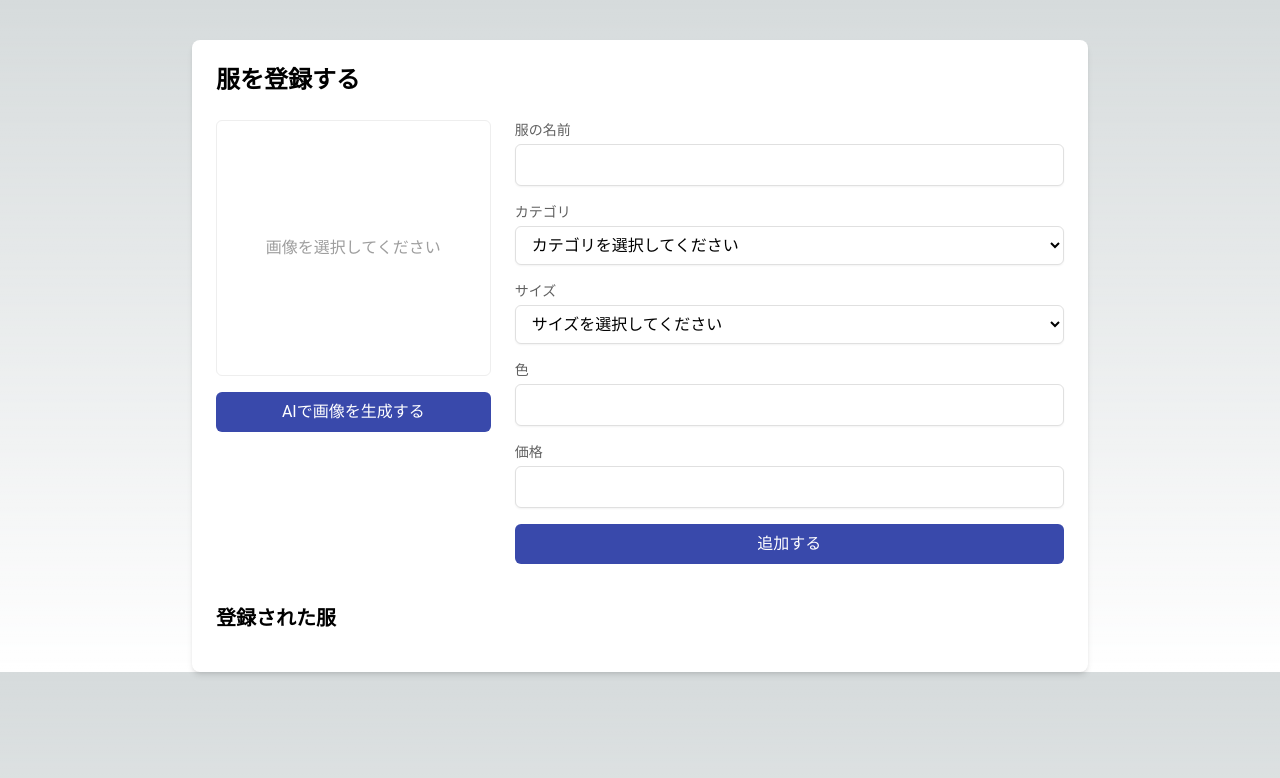
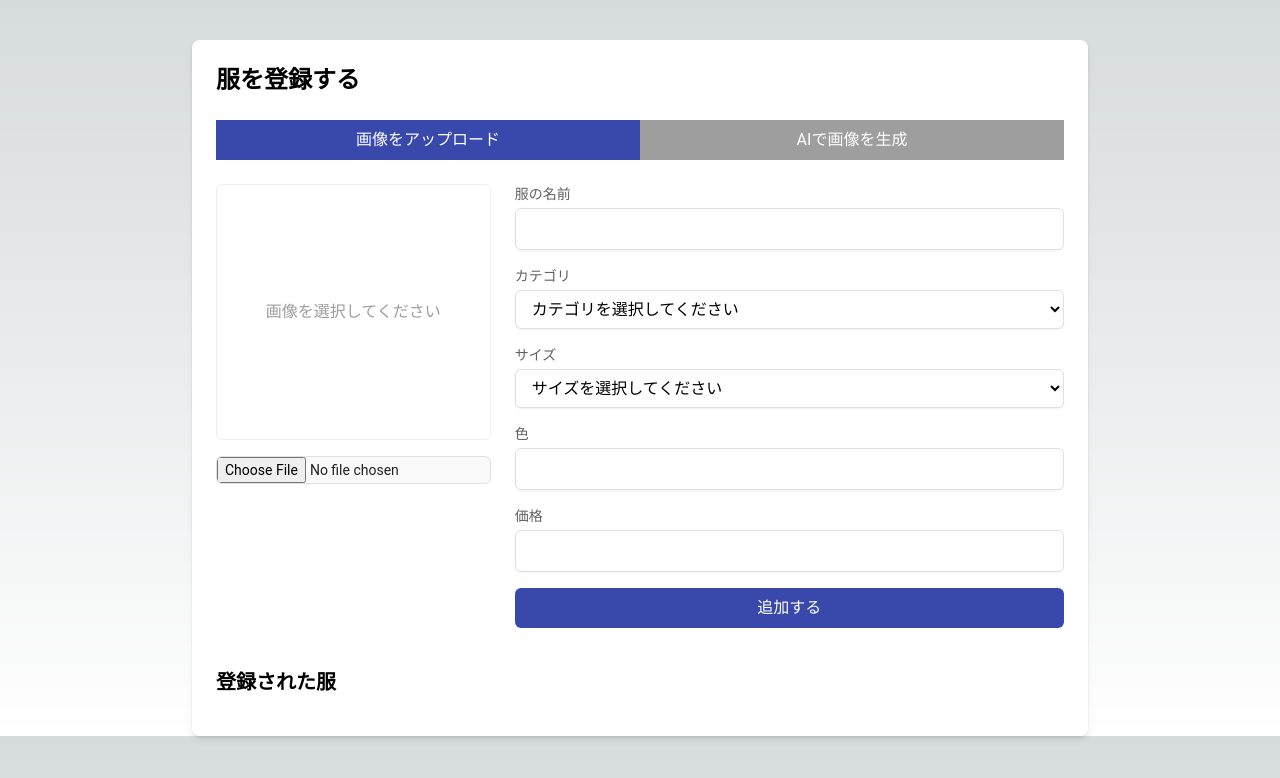
Before and after one commit to Charlie2222223/Fashion-Folder, a Next.js app: page /components/Closet/ClothingRegistration in a window 1280 px wide. Shown: the top 778 px of the page. Built offline with nearby package versions, Linux system fonts and the light colour scheme.

Commit message:
服の命令分を変更

```diff
--- a/src/pages/components/Closet/ClothingRegistration.tsx
+++ b/src/pages/components/Closet/ClothingRegistration.tsx
@@ -7,6 +7,7 @@ interface ClothingItem {
   size: string;
   color: string;
   price: string;
+  description: string | null; // 服の詳細説明
   image: string | null;
 }
 
@@ -17,27 +18,31 @@ const ClothingRegistration: React.FC = () => {
     size: "",
     color: "",
     price: "",
+    description: null,
     image: null,
   });
 
   const [clothingList, setClothingList] = useState<ClothingItem[]>([]);
   const [loading, setLoading] = useState(false);
+  const [activeTab, setActiveTab] = useState<"upload" | "generate">("upload"); // タブの状態
 
   const categories = ["Tシャツ", "パンツ", "ジャケット", "スカート", "ドレス", "スーツ", "アウター", "ジーンズ", "シャツ", "パーカー"];
-  const Size = ["XS","S","M","L","XL","XXL","XXXL"];
+  const Size = ["XS", "S", "M", "L", "XL", "XXL", "XXXL"];
 
-  const handleChange = (e: React.ChangeEvent<HTMLInputElement | HTMLSelectElement>) => {
+  const handleChange = (e: React.ChangeEvent<HTMLInputElement | HTMLSelectElement | HTMLTextAreaElement>) => {
     const { name, value } = e.target;
     setFormData((prevFormData) => ({ ...prevFormData, [name]: value }));
   };
 
   const handleImageGeneration = async () => {
-    setLoading(true);
+    setLoading(true); // ロード状態を開始
     try {
       const response = await axios.post('http://localhost:8000/api/generate-image', {
+        prompt: `服の画像を生成して　服のカテゴリーは${formData.category} で服の色は ${formData.color} で服の細かい詳細は ${formData.description ? `${formData.description}` : '特にない'}`,
         category: formData.category,
         size: formData.size,
         color: formData.color,
+        description: formData.description, // 服の詳細説明をリクエストに追加
       });
       const imageUrl = response.data.imageUrl;
       setFormData((prevFormData) => ({
@@ -47,26 +52,56 @@ const ClothingRegistration: React.FC = () => {
     } catch (error) {
       console.error('画像生成に失敗しました', error);
     } finally {
-      setLoading(false);
+      setLoading(false); // ロード状態を終了
+    }
+  };
+
+  const handleImageUpload = (e: React.ChangeEvent<HTMLInputElement>) => {
+    if (e.target.files && e.target.files[0]) {
+      const file = e.target.files[0];
+      const reader = new FileReader();
+      reader.onloadend = () => {
+        setFormData((prevFormData) => ({
+          ...prevFormData,
+          image: reader.result as string,
+        }));
+      };
+      reader.readAsDataURL(file);
     }
   };
 
   const handleSubmit = (e: React.FormEvent) => {
     e.preventDefault();
     setClothingList((prevList) => [...prevList, formData]);
-    setFormData({ name: "", category: "", size: "", color: "", price: "", image: null });
+    setFormData({ name: "", category: "", size: "", color: "", price: "", description: null, image: null });
   };
 
   return (
     <div>
       <div className="max-w-4xl p-6 mx-auto mt-10 bg-white rounded-lg shadow-md dark:bg-gray-800 dark:text-white">
         <h1 className="mb-6 text-2xl font-bold">服を登録する</h1>
+        <div className="flex mb-6">
+          {/* タブ切り替えボタン */}
+          <button
+            onClick={() => setActiveTab("upload")}
+            className={`w-1/2 px-4 py-2 text-white ${activeTab === "upload" ? "bg-indigo-600" : "bg-gray-500"}`}
+          >
+            画像をアップロード
+          </button>
+          <button
+            onClick={() => setActiveTab("generate")}
+            className={`w-1/2 px-4 py-2 text-white ${activeTab === "generate" ? "bg-indigo-600" : "bg-gray-500"}`}
+          >
+            AIで画像を生成
+          </button>
+        </div>
+
         <form onSubmit={handleSubmit} className="flex space-x-6">
-          {/* 画像生成エリア */}
+          {/* アップロードまたは生成エリア */}
           <div className="w-1/3">
-            {loading ? (
-              <div>画像を生成中...</div>
-            ) : formData.image ? (
+            {activeTab === "upload" ? (
+              <>
+                {formData.image ? (
                   <img
                     src={formData.image}
                     alt="Preview"
@@ -77,14 +112,45 @@ const ClothingRegistration: React.FC = () => {
                     <span className="text-gray-500 dark:text-gray-300">画像を選択してください</span>
                   </div>
                 )}
+                <input
+                  type="file"
+                  accept="image/*"
+                  onChange={handleImageUpload}
+                  className="block w-full text-sm text-gray-900 border border-gray-300 rounded-md cursor-pointer bg-gray-50 focus:outline-none dark:bg-gray-700 dark:text-gray-300 dark:border-gray-600"
+                />
+              </>
+            ) : (
+              <>
+                {loading ? (
+                  <div className="flex items-center justify-center w-full h-64">
+                    <div className="text-lg font-bold text-indigo-600">画像を生成中...</div>
+                    {/* ローディングスピナー */}
+                    <svg className="w-8 h-8 ml-4 text-indigo-600 animate-spin" xmlns="http://www.w3.org/2000/svg" fill="none" viewBox="0 0 24 24">
+                      <circle className="opacity-25" cx="12" cy="12" r="10" stroke="currentColor" strokeWidth="4"></circle>
+                      <path className="opacity-75" fill="currentColor" d="M4 12a8 8 0 018-8V0C5.373 0 0 5.373 0 12h4z"></path>
+                    </svg>
+                  </div>
+                ) : formData.image ? (
+                  <img
+                    src={formData.image}
+                    alt="Preview"
+                    className="object-cover w-full h-64 mb-4 border rounded-md dark:border-gray-600"
+                  />
+                ) : (
+                  <div className="flex items-center justify-center w-full h-64 mb-4 border rounded-md dark:border-gray-600">
+                    <span className="text-gray-500 dark:text-gray-300">AIで画像を生成してください</span>
+                  </div>
+                )}
                 <button
                   type="button"
                   onClick={handleImageGeneration}
                   className="w-full px-4 py-2 mb-4 text-white bg-indigo-600 rounded-md hover:bg-indigo-700 dark:bg-gray-700 dark:hover:bg-gray-600"
-              disabled={loading}
+                  disabled={loading} // ロード中はボタンを無効化
                 >
                   AIで画像を生成する
                 </button>
+              </>
+            )}
           </div>
 
           {/* フォームエリア */}
@@ -145,6 +211,19 @@ const ClothingRegistration: React.FC = () => {
                 required
               />
             </div>
+            {activeTab === "generate" && (
+              <div className="mb-4">
+                <label className="block text-sm font-medium text-gray-700 dark:text-gray-300">服の詳細説明</label>
+                <textarea
+                  name="description"
+                  value={formData.description || ""}
+                  onChange={handleChange}
+                  className="block w-full px-3 py-2 mt-1 text-black bg-white border border-gray-300 rounded-md shadow-sm focus:outline-none focus:ring-indigo-500 focus:border-indigo-500 dark:bg-gray-800 dark:text-white"
+                  rows={4}
+                  placeholder="服のデザインやスタイルの詳細を入力してください"
+                />
+              </div>
+            )}
             <div className="mb-4">
               <label className="block text-sm font-medium text-gray-700 dark:text-gray-300">価格</label>
               <input
```
Also changed, not shown: 2 other files (tests, documents, lock files or other folders). Lines whose indentation alone changed are shown as unchanged.
